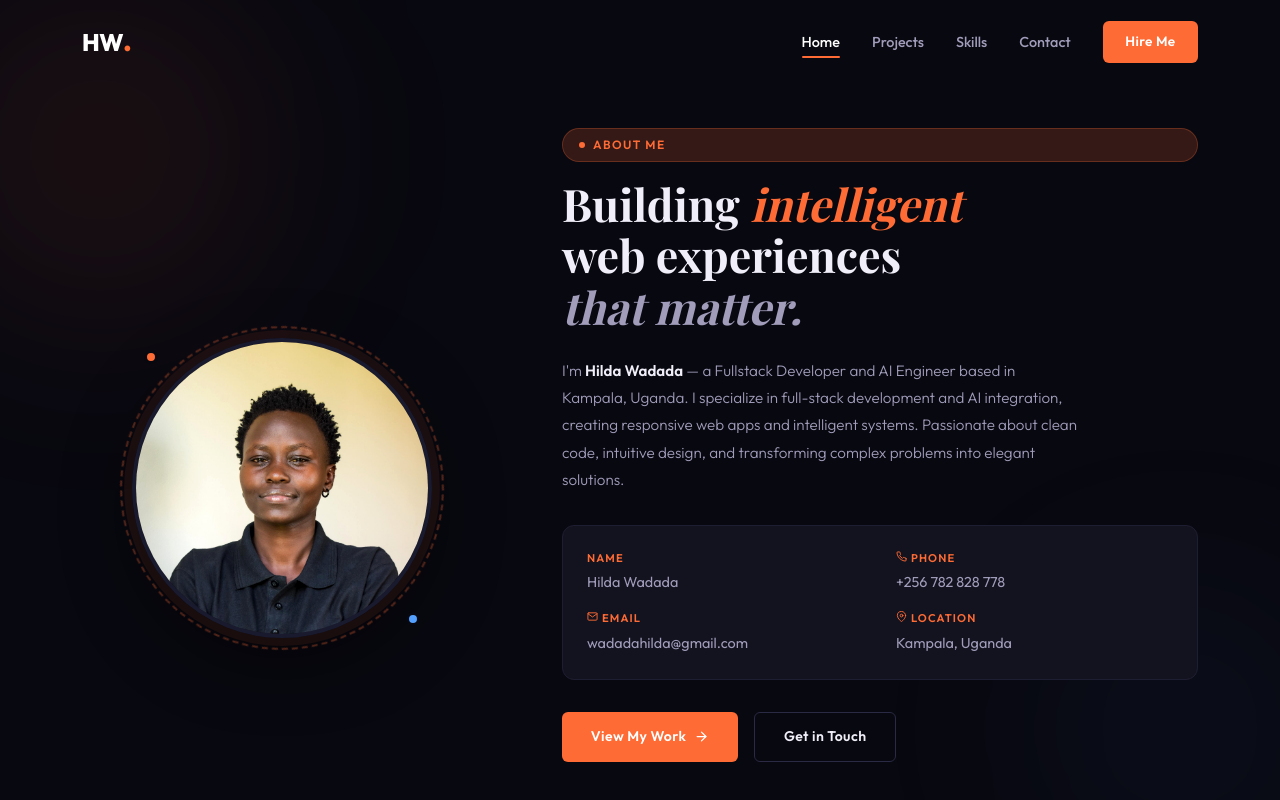
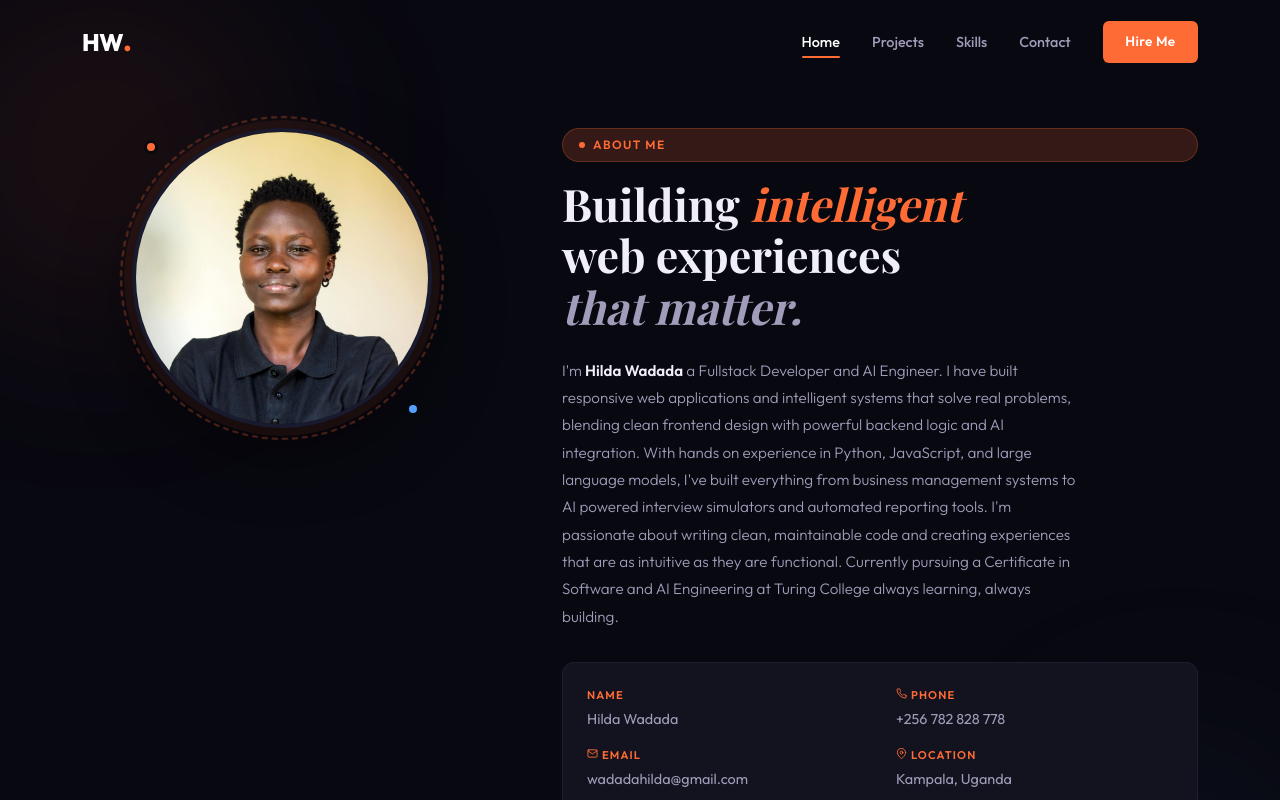
Before and after one commit to HildaWadada/my-website, a React (Vite) app in the folder hilda-portfolio/: page / in a window 1280 px wide. Shown: the top 800 px of the page. Built offline with nearby package versions, Linux system fonts and the light colour scheme; a web font is replaced by a local one.

Commit message:
add auto reply email

```diff
--- a/hilda-portfolio/src/components/Hero.css
+++ b/hilda-portfolio/src/components/Hero.css
@@ -34,7 +34,7 @@
   display: grid;
   grid-template-columns: 400px 1fr;
   gap: 5rem;
-  align-items: center;
+  align-items: start;
   position: relative;
   z-index: 1;
 }
--- a/hilda-portfolio/src/components/Hero.jsx
+++ b/hilda-portfolio/src/components/Hero.jsx
@@ -32,10 +32,18 @@ export default function Hero() {
           </h1>
 
           <p className="hero__bio reveal reveal-delay-2">
-            I'm <strong>Hilda Wadada</strong> — a Fullstack Developer and AI Engineer based in Kampala, Uganda.
-            I specialize in full-stack development and AI integration, creating responsive web apps and
-            intelligent systems. Passionate about clean code, intuitive design, and transforming complex
-            problems into elegant solutions.
+            I'm <strong>Hilda Wadada</strong> a Fullstack Developer and AI Engineer.
+            I have built responsive web applications and intelligent systems that
+             solve real problems, blending clean frontend design with powerful backend logic and
+             AI integration.
+
+             With hands on experience in Python, JavaScript, and large language models, I've built
+             everything from business management systems to AI powered interview simulators and
+             automated reporting tools. I'm passionate about writing clean, maintainable code and
+             creating experiences that are as intuitive as they are functional.
+
+             Currently pursuing a Certificate in Software and AI Engineering at Turing College
+             always learning, always building.
           </p>
 
           {/* Info grid */}
```
